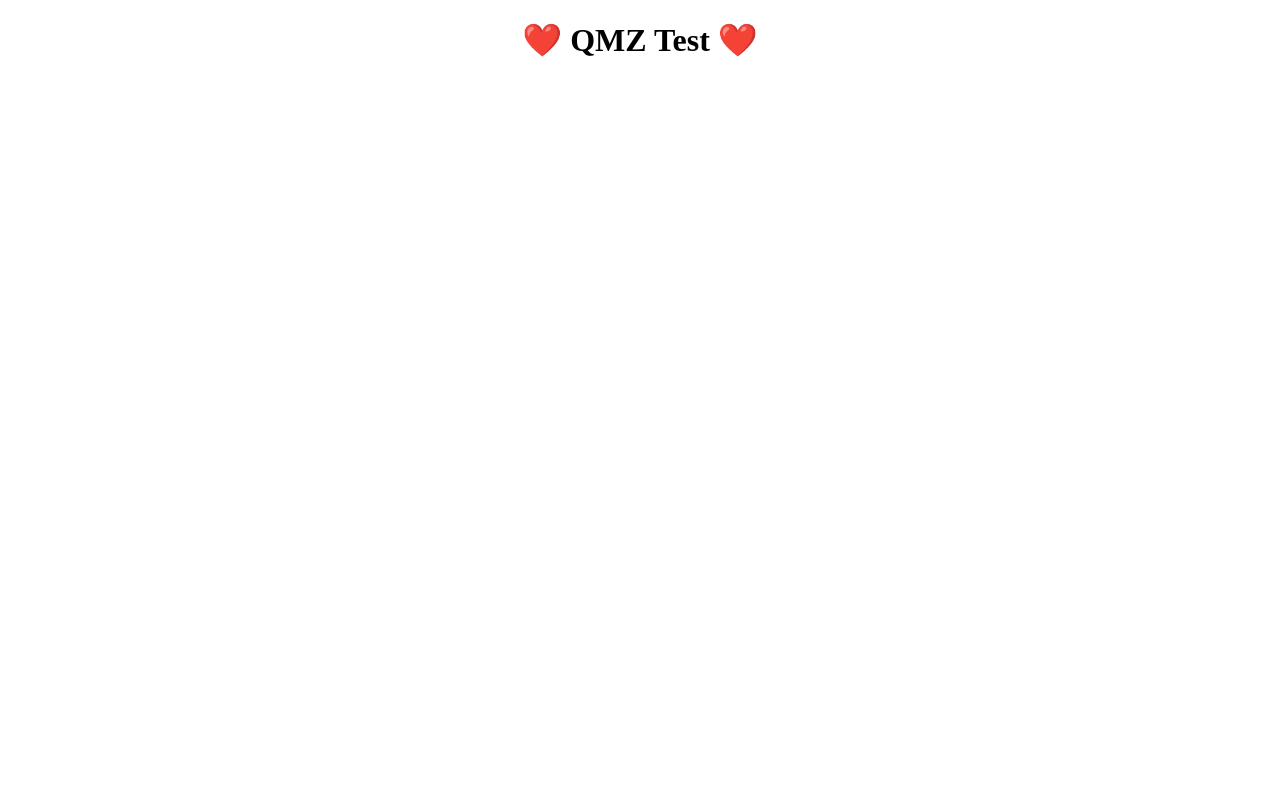
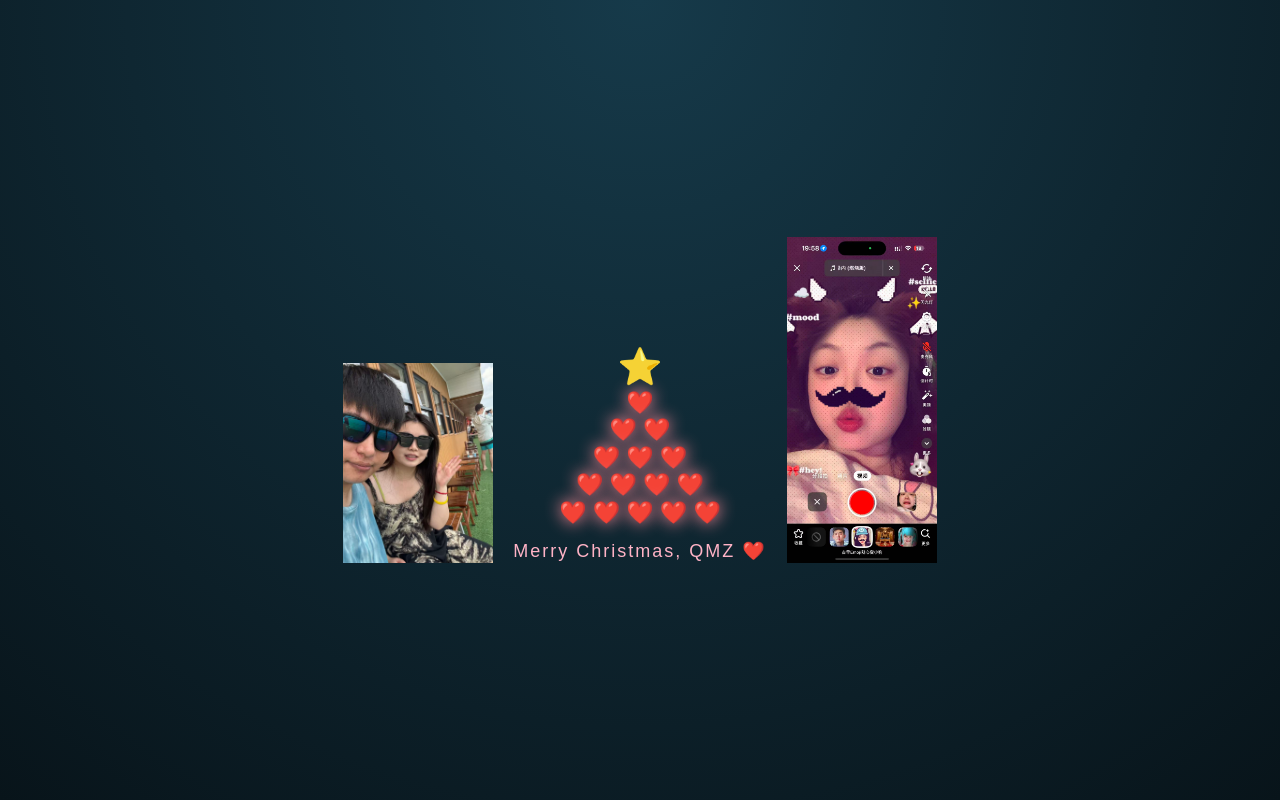
Before and after one commit to wangjie12138666-cloud/Love_QMZ, a plain HTML site: page index.html in a window 1280 px wide. Drawn offline with Linux system fonts and the light colour scheme.

Commit message:
Update index.html

```diff
--- a/index.html
+++ b/index.html
@@ -1,10 +1,73 @@
 <!DOCTYPE html>
-<html>
+<html lang="en">
 <head>
 <meta charset="UTF-8">
-<title>Test QMZ</title>
+<title>QMZ Christmas Tree</title>
+<style>
+  body {
+    margin: 0;
+    height: 100vh;
+    background: radial-gradient(circle at top, #163a4a, #08141a);
+    display: flex;
+    justify-content: center;
+    align-items: center;
+    font-family: Arial, sans-serif;
+    color: white;
+  }
+  .container {
+    display: flex;
+    align-items: flex-end;
+  }
+  .side-image {
+    width: 150px;
+    margin: 0 20px;
+  }
+  .tree {
+    text-align: center;
+    line-height: 1.25;
+  }
+  .star {
+    font-size: 36px;
+    animation: twinkle 1.5s infinite alternate;
+  }
+  .heart {
+    font-size: 22px;
+    animation: glow 2s infinite alternate;
+  }
+  .signature {
+    margin-top: 14px;
+    font-size: 18px;
+    letter-spacing: 2px;
+    color: #ffb3c6;
+  }
+  @keyframes glow {
+    from { text-shadow: 0 0 5px #ff4d6d; }
+    to { text-shadow: 0 0 20px #ff9aa2; }
+  }
+  @keyframes twinkle {
+    from { opacity: 0.6; }
+    to { opacity: 1; }
+  }
+</style>
 </head>
 <body>
-<h1 style="text-align:center;">❤️ QMZ Test ❤️</h1>
+  <div class="container">
+    <!-- 左侧图片 -->
+    <img src="https://github.com/wangjie12138666-cloud/Love_QMZ/blob/277f5db7ada8e5527b030a8ec4f4316f8e85ecc8/0adae78319de29408a30a5c237617924.jpg?raw=true" class="side-image" alt="Left Image">
+
+    <!-- 圣诞树 -->
+    <div class="tree">
+      <div class="star">⭐</div>
+      <div class="heart">❤️</div>
+      <div class="heart">❤️ ❤️</div>
+      <div class="heart">❤️ ❤️ ❤️</div>
+      <div class="heart">❤️ ❤️ ❤️ ❤️</div>
+      <div class="heart">❤️ ❤️ ❤️ ❤️ ❤️</div>
+      <div class="signature">Merry Christmas, QMZ ❤️</div>
+    </div>
+
+    <!-- 右侧图片 -->
+    <img src="https://github.com/wangjie12138666-cloud/Love_QMZ/blob/main/e49a17f5e3394d0af8c79031aed033f3.jpg?raw=true" class="side-image" alt="Right Image">
+  </div>
 </body>
 </html>
```
